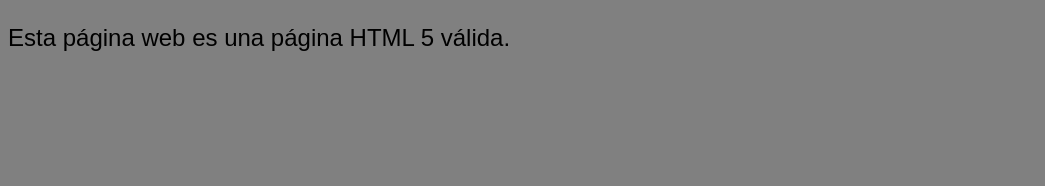
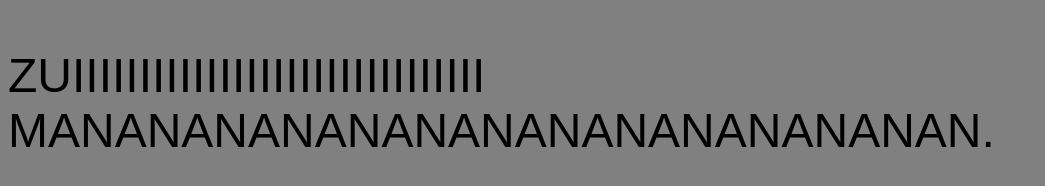
Before and after one commit to Sey02/prueba, a plain HTML site: page index.html in a window 1280 px wide. Shown: the whole page, without its empty margins (0-1045 px from the left). Drawn offline with Linux system fonts and the light colour scheme.

Commit message:
ZOOM TAMAÑO DE LETRAS

```diff
--- a/estilo.css
+++ b/estilo.css
@@ -1,5 +1,5 @@
 html{
     background-color: gray;
     font-family: sans-serif;
-    font-size: 150%;
+    font-size: 300%;
 }
--- a/index.html
+++ b/index.html
@@ -8,6 +8,6 @@
 </head>
 
 <body>
-  <p>Esta página web es una página HTML 5 válida.</p>
+  <p>ZUIIIIIIIIIIIIIIIIIIIIIIIIIIIIIII MANANANANANANANANANANANANANAN.</p>
 </body>
 </html>
```
